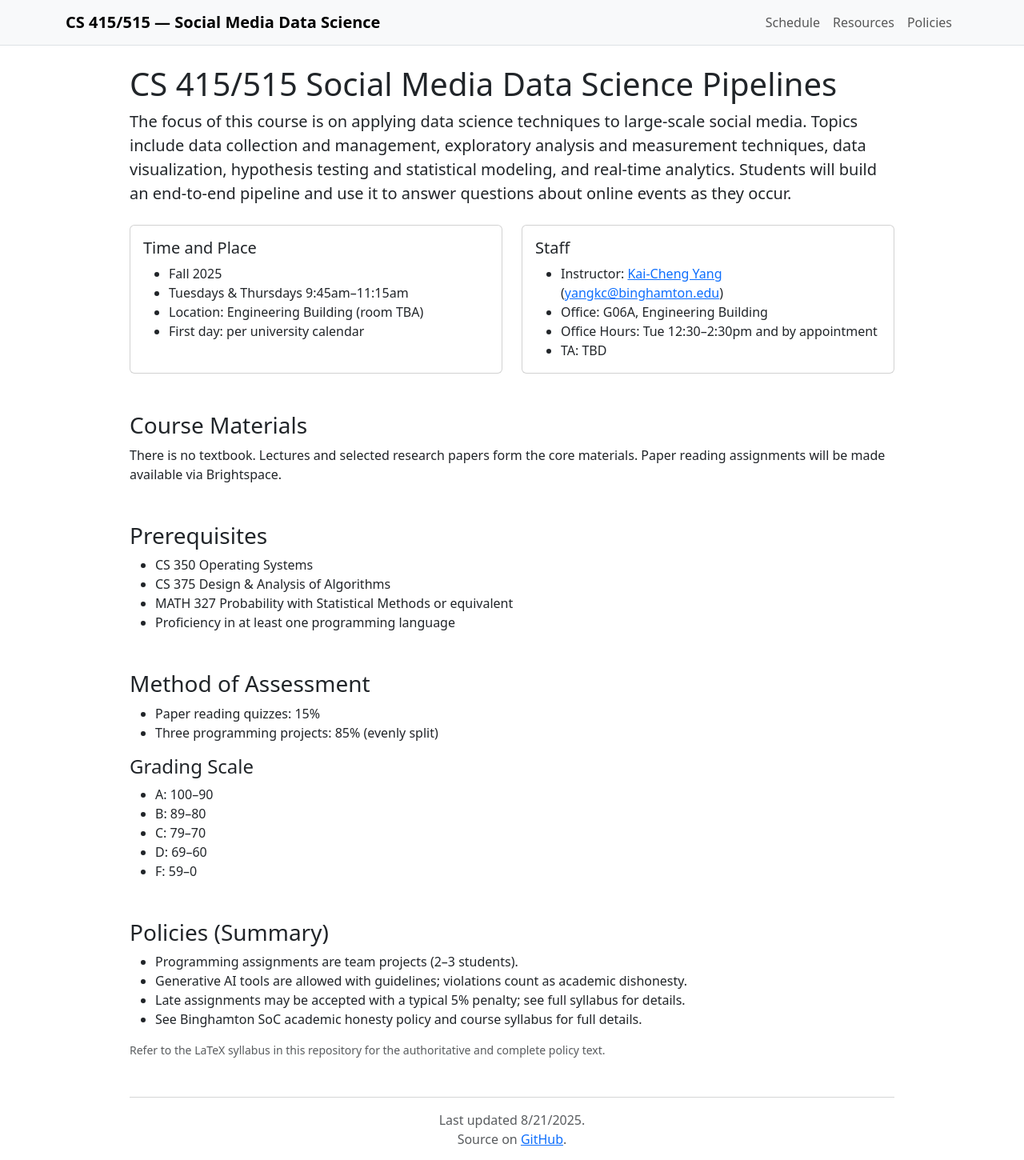
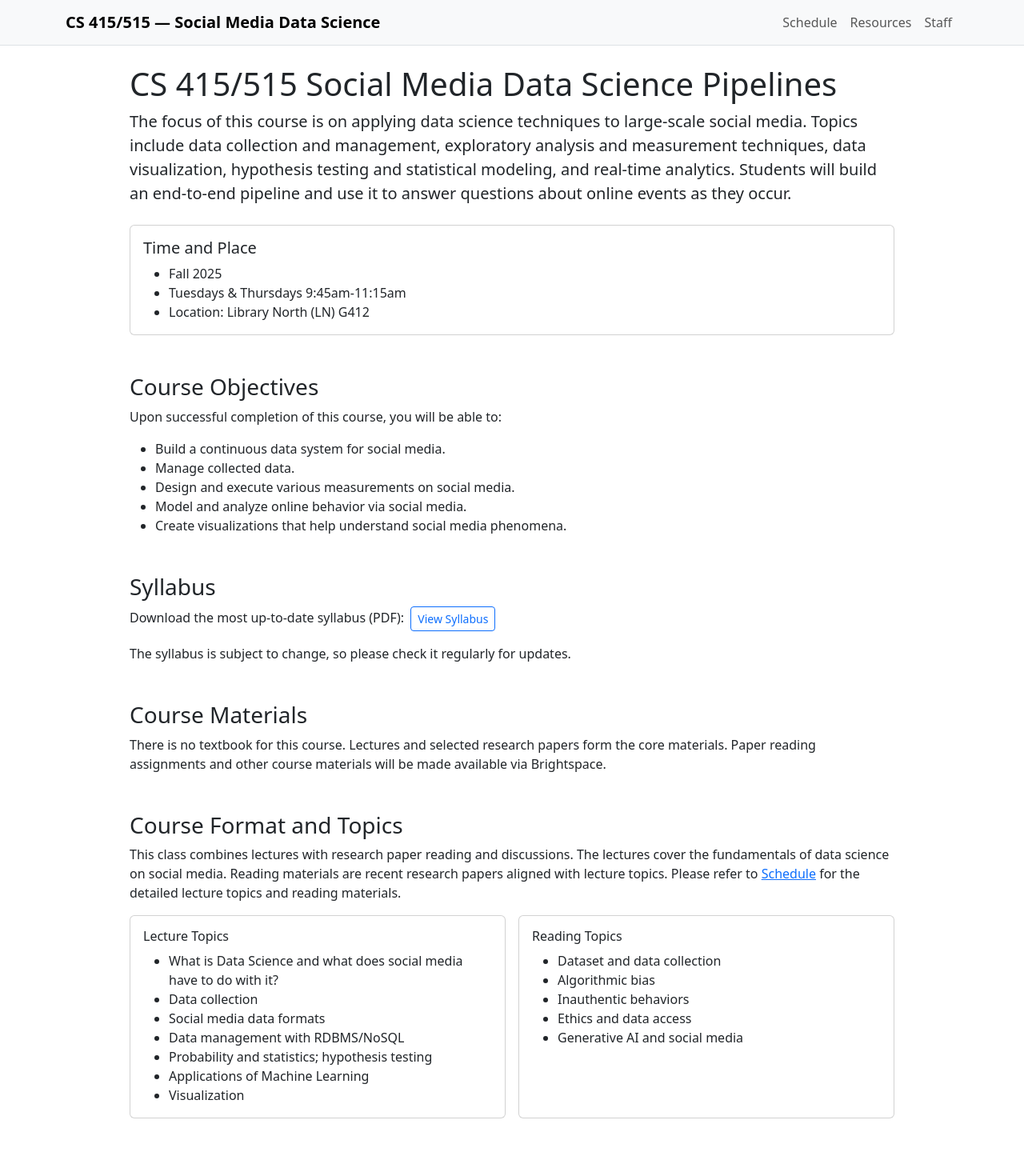
Before and after one commit to YangKCLab/social-media-ds-course, a Vue app in the folder frontend/: page / in a window 1280 px wide. Shown: the top 1450 px of the page at 80% size. Built offline with nearby package versions, Linux system fonts and the light colour scheme.

Commit message:
feat(frontend): Staff page, syllabus link, objectives, topics
Adds Staff page and link, syllabus PDF link, Course Objectives and Course Format & Topics sections, and navbar cleanup.

```diff
--- a/frontend/src/App.vue
+++ b/frontend/src/App.vue
@@ -21,7 +21,7 @@ import { RouterLink, RouterView } from 'vue-router'
         <ul class="navbar-nav ms-auto">
           <li class="nav-item"><RouterLink class="nav-link" to="/schedule">Schedule</RouterLink></li>
           <li class="nav-item"><RouterLink class="nav-link" to="/resources">Resources</RouterLink></li>
-          <li class="nav-item"><a class="nav-link" href="#policies">Policies</a></li>
+          <li class="nav-item"><RouterLink class="nav-link" to="/staff">Staff</RouterLink></li>
         </ul>
       </nav>
     </div>
--- a/frontend/src/pages/Home.vue
+++ b/frontend/src/pages/Home.vue
@@ -15,28 +15,14 @@
     </section>
 
     <section class="row gy-3 mb-5">
-      <div class="col-md-6">
+      <div class="col-md-12">
         <div class="card h-100">
           <div class="card-body">
             <h5 class="card-title" id="schedule">Time and Place</h5>
             <ul class="mb-0">
               <li>Fall 2025</li>
-              <li>Tuesdays & Thursdays 9:45am–11:15am</li>
-              <li>Location: Engineering Building (room TBA)</li>
-              <li>First day: per university calendar</li>
-            </ul>
-          </div>
-        </div>
-      </div>
-      <div class="col-md-6">
-        <div class="card h-100">
-          <div class="card-body">
-            <h5 class="card-title" id="staff">Staff</h5>
-            <ul class="mb-0">
-              <li>Instructor: <a href="https://www.kaichengyang.me/kaicheng" target="_blank" rel="noopener">Kai-Cheng Yang</a> (<a href="mailto:yangkc@binghamton.edu">yangkc@binghamton.edu</a>)</li>
-              <li>Office: G06A, Engineering Building</li>
-              <li>Office Hours: Tue 12:30–2:30pm and by appointment</li>
-              <li>TA: TBD</li>
+              <li>Tuesdays & Thursdays 9:45am-11:15am</li>
+              <li>Location: Library North (LN) G412</li>
             </ul>
           </div>
         </div>
@@ -44,11 +30,88 @@
     </section>
 
     <section class="mb-5">
+      <h3>Course Objectives</h3>
+      <p>
+        Upon successful completion of this course, you will be able to:
+      </p>
+      <ul>
+        <li>Build a continuous data system for social media.</li>
+        <li>Manage collected data.</li>
+        <li>Design and execute various measurements on social media.</li>
+        <li>Model and analyze online behavior via social media.</li>
+        <li>Create visualizations that help understand social media phenomena.</li>
+      </ul>
+    </section>
+
+    <section class="mb-5">
+      <h3 id="syllabus">Syllabus</h3>
+      <p>
+        Download the most up-to-date syllabus (PDF):
+        <a
+          class="btn btn-outline-primary btn-sm ms-1"
+          href="https://github.com/YangKCLab/social-media-ds-course/blob/main/syllabus/syllabus.pdf"
+          target="_blank"
+          rel="noopener"
+        >
+          View Syllabus
+        </a>
+      </p>
+      <p>
+        The syllabus is subject to change, so please check it regularly for updates.
+      </p>
+    </section>
+
+
+    <section class="mb-5">
       <h3 id="materials">Course Materials</h3>
       <p>
-        There is no textbook. Lectures and selected research papers form the core materials.
-        Paper reading assignments will be made available via Brightspace.
+        There is no textbook for this course.
+        Lectures and selected research papers form the core materials.
+        Paper reading assignments and other course materials will be made available via Brightspace.
       </p>
+    </section>
+
+    <section class="mb-5">
+      <h3>Course Format and Topics</h3>
+      <p>
+        This class combines lectures with research paper reading and discussions. The lectures cover
+        the fundamentals of data science on social media. Reading materials are recent research papers
+        aligned with lecture topics.
+
+        Please refer to <router-link to="/schedule">Schedule</router-link> for the detailed lecture topics and reading materials.
+      </p>
+      <div class="row g-3">
+        <div class="col-md-6">
+          <div class="card h-100">
+            <div class="card-body">
+              <h6 class="card-title">Lecture Topics</h6>
+              <ul class="mb-0">
+                <li>What is Data Science and what does social media have to do with it?</li>
+                <li>Data collection</li>
+                <li>Social media data formats</li>
+                <li>Data management with RDBMS/NoSQL</li>
+                <li>Probability and statistics; hypothesis testing</li>
+                <li>Applications of Machine Learning</li>
+                <li>Visualization</li>
+              </ul>
+            </div>
+          </div>
+        </div>
+        <div class="col-md-6">
+          <div class="card h-100">
+            <div class="card-body">
+              <h6 class="card-title">Reading Topics</h6>
+              <ul class="mb-0">
+                <li>Dataset and data collection</li>
+                <li>Algorithmic bias</li>
+                <li>Inauthentic behaviors</li>
+                <li>Ethics and data access</li>
+                <li>Generative AI and social media</li>
+              </ul>
+            </div>
+          </div>
+        </div>
+      </div>
     </section>
 
     <section class="mb-5">
@@ -77,17 +140,6 @@
       </ul>
     </section>
 
-    <section class="mb-5" id="policies">
-      <h3>Policies (Summary)</h3>
-      <ul>
-        <li>Programming assignments are team projects (2–3 students).</li>
-        <li>Generative AI tools are allowed with guidelines; violations count as academic dishonesty.</li>
-        <li>Late assignments may be accepted with a typical 5% penalty; see full syllabus for details.</li>
-        <li>See Binghamton SoC academic honesty policy and course syllabus for full details.</li>
-      </ul>
-      <p class="text-muted small">Refer to the LaTeX syllabus in this repository for the authoritative and complete policy text.</p>
-    </section>
-
     <footer class="text-center text-muted">
       <hr />
       <div>Last updated {{ new Date().toLocaleDateString() }}.</div>
--- /dev/null
+++ b/frontend/src/pages/Staff.vue
@@ -0,0 +1,58 @@
+<script setup>
+// Staff page with instructor and TA information
+const instructor = {
+  name: 'Kai-Cheng Yang',
+  website: 'https://www.kaichengyang.me/kaicheng',
+  email: 'yangkc@binghamton.edu',
+  office: 'G06A, Engineering Building',
+  officeHours: 'Tue 12:30–2:30pm and by appointment',
+}
+
+const tas = [
+  // Add TA entries here when available
+  { name: 'TBD', email: null, officeHours: null },
+]
+</script>
+
+<template>
+  <main class="container pb-5">
+    <h1 class="h3 my-4">Staff</h1>
+
+    <section class="mb-4">
+      <div class="card">
+        <div class="card-body">
+          <h5 class="card-title">Instructor</h5>
+          <ul class="mb-0">
+            <li>
+              <strong>{{ instructor.name }}</strong>
+              — <a :href="instructor.website" target="_blank" rel="noopener">website</a>
+            </li>
+            <li>Email: <a :href="`mailto:${instructor.email}`">{{ instructor.email }}</a></li>
+            <li>Office: {{ instructor.office }}</li>
+            <li>Office Hours: {{ instructor.officeHours }}</li>
+          </ul>
+        </div>
+      </div>
+    </section>
+
+    <section>
+      <div class="card">
+        <div class="card-body">
+          <h5 class="card-title">Teaching Assistants</h5>
+          <div v-if="!tas.length" class="text-muted">TAs will be announced soon.</div>
+          <ul v-else class="mb-0">
+            <li v-for="ta in tas" :key="ta.name">
+              <strong>{{ ta.name }}</strong>
+              <template v-if="ta.email"> — <a :href="`mailto:${ta.email}`">{{ ta.email }}</a></template>
+              <template v-if="ta.officeHours"> — Office Hours: {{ ta.officeHours }}</template>
+            </li>
+          </ul>
+        </div>
+      </div>
+    </section>
+  </main>
+</template>
+
+<style scoped>
+main { max-width: 980px; }
+</style>
--- a/frontend/src/router/index.js
+++ b/frontend/src/router/index.js
@@ -3,6 +3,7 @@ import { createRouter, createWebHistory } from 'vue-router'
 import Home from '../pages/Home.vue'
 import Schedule from '../pages/Schedule.vue'
 import Resources from '../pages/Resources.vue'
+import Staff from '../pages/Staff.vue'
 
 export const router = createRouter({
   // Use history mode with Vite base for GH Pages
@@ -11,6 +12,7 @@ export const router = createRouter({
     { path: '/', name: 'home', component: Home },
     { path: '/schedule', name: 'schedule', component: Schedule },
     { path: '/resources', name: 'resources', component: Resources },
+    { path: '/staff', name: 'staff', component: Staff },
   ],
   scrollBehavior(to, from, saved) {
     if (saved) return saved
```
